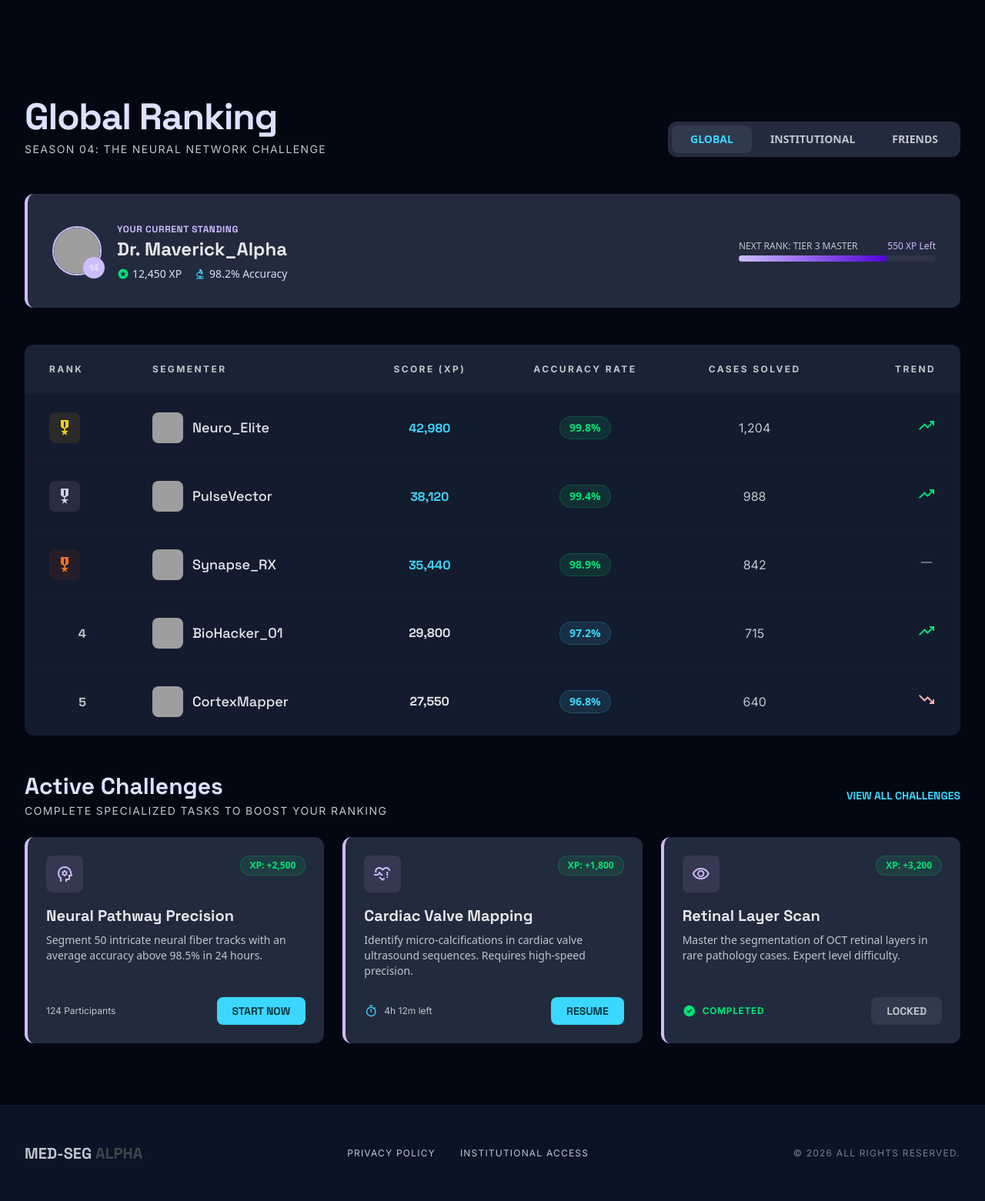
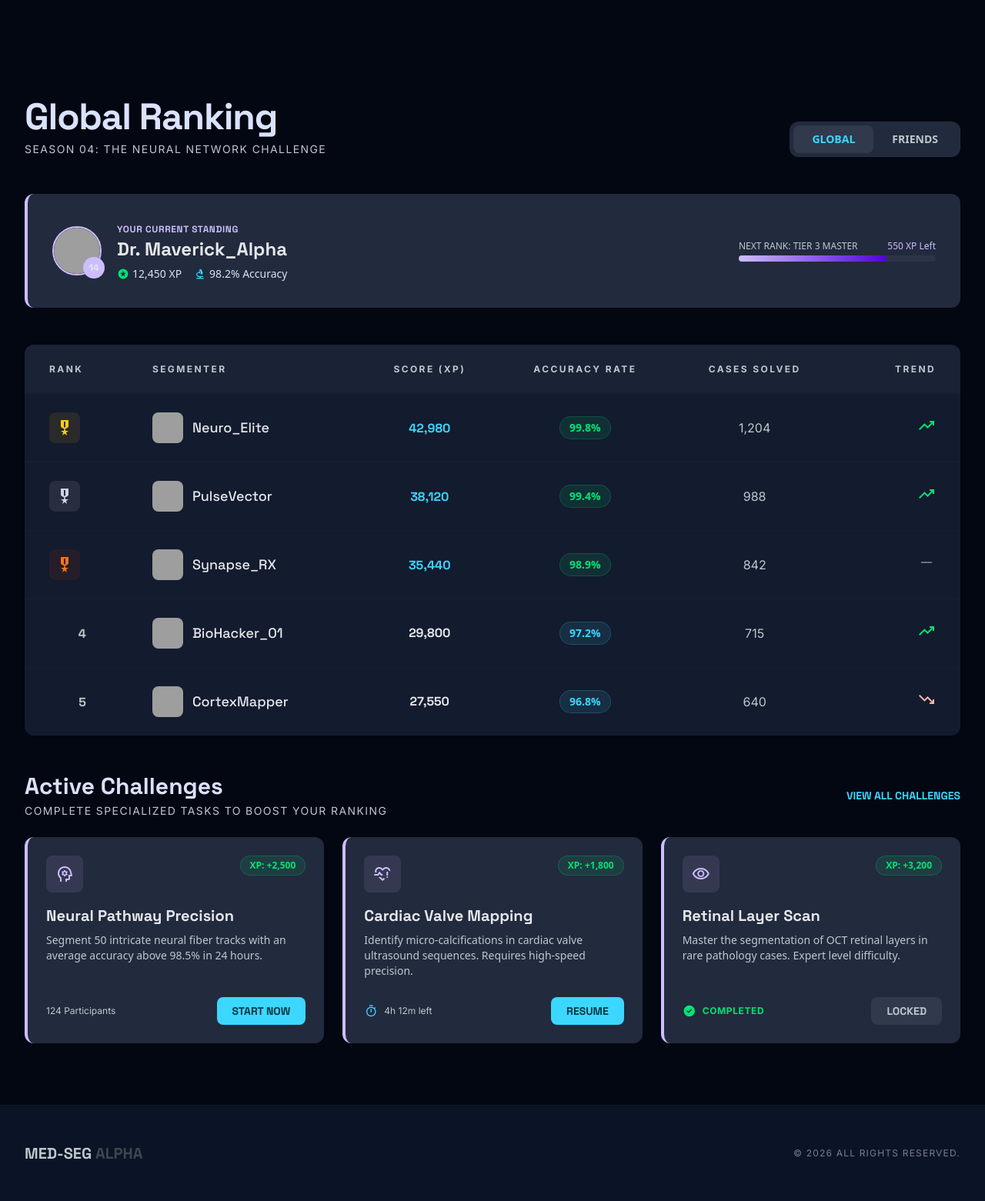
Before and after one commit to EvanCXCheng/3403, a Flask app: page /leaderboard in a window 1280 px wide. Shown: the part 64-1625 px from the top of the page at 77% size. Run offline with Flask 3, Linux system fonts and the light colour scheme; some libraries are stand-ins or nearby versions; grey boxes are pictures that could not be loaded.

Commit message:
Redid UI cleanup after template updates

```diff
--- a/app/templates/base.html
+++ b/app/templates/base.html
@@ -71,10 +71,6 @@
 <footer class="bg-surface border-t border-outline-variant/10 py-12 px-8">
   <div class="flex flex-col md:flex-row justify-between items-center gap-6 max-w-7xl mx-auto">
     <div class="text-on-surface-variant font-headline font-bold text-xl">MED-SEG <span class="text-outline-variant">ALPHA</span></div>
-    <div class="flex gap-8">
-      <a class="text-on-surface-variant hover:text-primary transition-colors font-label text-xs uppercase tracking-widest" href="#">Privacy Policy</a>
-      <a class="text-on-surface-variant hover:text-primary transition-colors font-label text-xs uppercase tracking-widest" href="#">Institutional Access</a>
-    </div>
     <div class="text-on-surface-variant font-label text-xs uppercase tracking-widest opacity-60">© 2026 ALL RIGHTS RESERVED.</div>
   </div>
 </footer>
--- a/app/templates/homepage.html
+++ b/app/templates/homepage.html
@@ -21,9 +21,6 @@
         <a href="{{ url_for('segmentation') }}" class="px-8 py-4 bg-primary text-on-primary font-headline font-bold rounded-lg text-lg flex items-center justify-center gap-2 hover:brightness-110 transition-all">
           PLAY NOW <span class="material-symbols-outlined">play_arrow</span>
         </a>
-        <button class="px-8 py-4 border border-outline-variant/30 text-on-surface font-headline font-bold rounded-lg text-lg hover:bg-surface-container transition-all">
-          OPERATIONS MANUAL
-        </button>
       </div>
     </div>
   </section>
--- a/app/templates/leaderboard.html
+++ b/app/templates/leaderboard.html
@@ -11,7 +11,6 @@
     </div>
     <div class="bg-surface-container-high rounded-xl p-1 flex items-center border border-outline-variant/20">
       <button id="btn-global" class="px-6 py-2 rounded-lg bg-surface-bright text-primary font-bold text-sm">GLOBAL</button>
-      <button id="btn-institutional" class="px-6 py-2 text-on-surface-variant hover:text-on-surface font-bold text-sm">INSTITUTIONAL</button>
       <button id="btn-friends" class="px-6 py-2 text-on-surface-variant hover:text-on-surface font-bold text-sm">FRIENDS</button>
     </div>
   </header>
```
